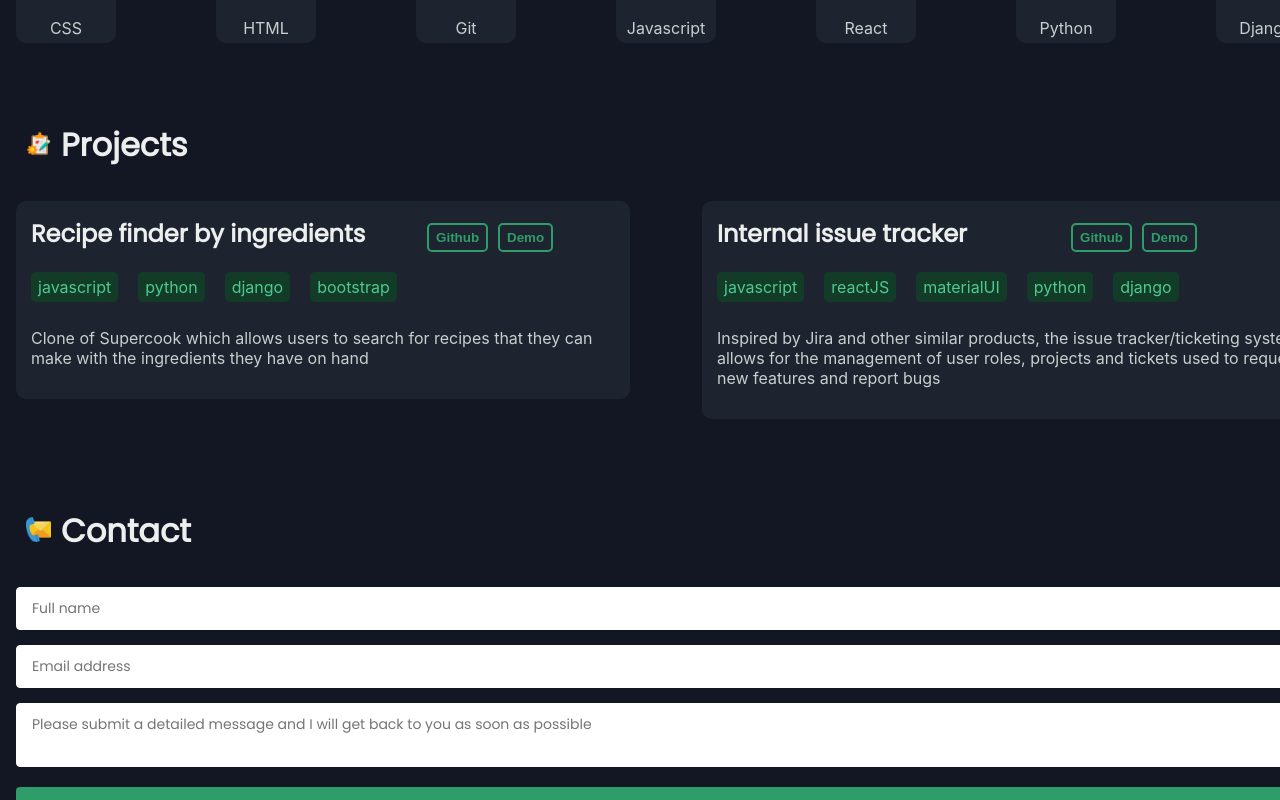
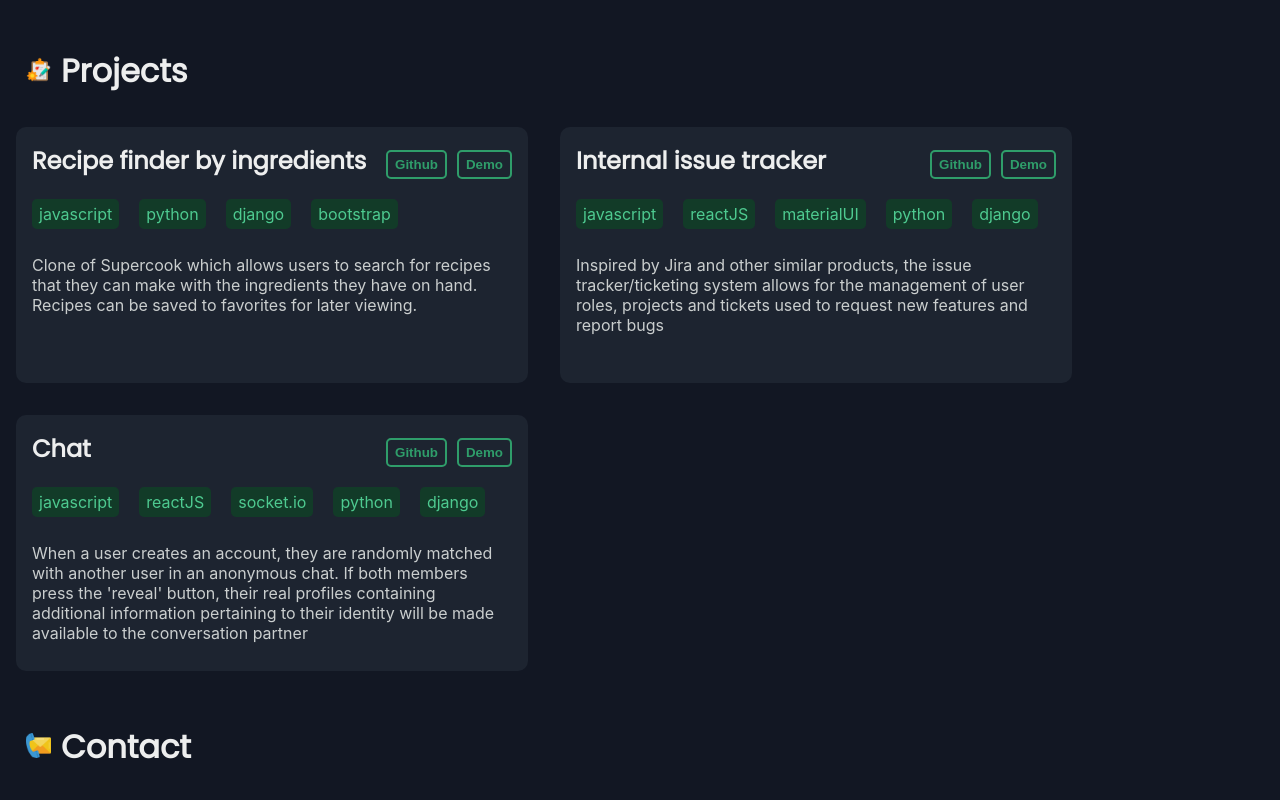
Before and after one commit to StefanIgnjatovic12/portfolio_website, a React (Create React App) app: page / in a window 1280 px wide. Shown: the part 540-1340 px from the top of the page. Built offline with nearby package versions, Linux system fonts and the light colour scheme.

Commit message:
Fix theme switch bug

```diff
--- a/src/Components/CSS/App.css
+++ b/src/Components/CSS/App.css
@@ -6,11 +6,12 @@
     --primary-green-color: #2f9d6a;
     --skill-button-text: #4eca90;
     --skill-button-background: #123b28;
-/*    -----------------------------------------   */
+    /*    -----------------------------------------   */
 
 
 }
-.lightmode{
+
+.lightmode {
     --body-background: #d9d9d9;
     --secondary-background: #e6e6e6;
     --primary-text-color: #1D2430;
@@ -18,7 +19,7 @@
     --primary-green-color: #2f9d6a;
     --skill-button-text: #1D2430;
     --skill-button-background: #d9d9d9
-    }
+}
 
 body {
     background-color: var(--body-background);
@@ -29,15 +30,15 @@ body {
 /*}*/
 
 html {
-  scroll-behavior: smooth;
+    scroll-behavior: smooth;
 }
-
 
 
 .grid-container {
     display: grid;
     grid-template-columns:  1fr 1fr 1fr;
-    grid-template-rows: 0.25fr 1fr 0.25fr 0.5fr 0.25fr 1fr 0.25fr 1fr 1fr;
+
+    grid-template-rows: 0.25fr 0.5fr 0.25fr 0.5fr 0.25fr 2fr 0.25fr 1fr 1fr;
     row-gap: 2em;
     column-gap: 1em;
     grid-template-areas:
--- a/src/Components/CSS/Content.css
+++ b/src/Components/CSS/Content.css
@@ -101,20 +101,25 @@
 .project-container {
     grid-area: project-container;
     display: flex;
-    justify-content: space-between;
+    justify-content: start;
+    flex-wrap: wrap;
 }
 
 .project-box {
     display: flex;
     flex-direction: column;
-    width: 584px;
-    height: fit-content;
+    width: 30rem;
+    /*height: fit-content;*/
+    height: 14rem;
     border-radius: 10px;
     background-color: var(--secondary-background);
     overflow-wrap: break-word;
-    padding: 15px
+    padding: 1rem;
+    margin-right: 2rem;
 }
-
+.project-box:nth-child(3) {
+    margin-top: 2rem;
+}
 .project-title {
     display: flex;
     width: 100%;
@@ -124,6 +129,7 @@
     font-weight: bold;
     padding-bottom: 25px;
     align-self: start;
+    justify-content: space-between;
 }
 
 .projects-skills {
@@ -172,7 +178,7 @@
 }
 
 .git-demo-buttons {
-    margin: auto;
+
 }
 
 button:hover {
--- a/src/Components/CSS/Navbar.css
+++ b/src/Components/CSS/Navbar.css
@@ -4,6 +4,7 @@
     position: fixed;
     width: 100%;
     top: 0;
+    /*height: 8vh;*/
     border-bottom: 1px solid var(--primary-green-color) ;
     background-color: var(--secondary-background);
     justify-content: center;
--- a/src/Components/JS/Content.js
+++ b/src/Components/JS/Content.js
@@ -53,17 +53,26 @@ export default function Content() {
                 <Projects
                     title="Recipe finder by ingredients"
                     description="Clone of Supercook which allows users to search
-                 for recipes that they can make with the ingredients they have on hand"
+                 for recipes that they can make with the ingredients they have on hand. Recipes can be saved to favorites for later viewing."
                     projectskills={['javascript', 'python', 'django', 'bootstrap']}
-                    github="https://www.google.com/"
-                    demo="https://www.google.com/"
+                    github="https://github.com/StefanIgnjatovic12/Django-Recipe-Search"
+                    demo="https://django-recipe-search.herokuapp.com/"
                 />
                 <Projects
                     title="Internal issue tracker"
                     description="Inspired by Jira and other similar products, the issue tracker/ticketing system allows for the management of user roles, projects and tickets used to request new features and report bugs "
                     projectskills={['javascript', 'reactJS', 'materialUI', 'python', 'django', ]}
-                    github="https://www.google.com/"
-                    demo="https://www.google.com/"
+                    github="https://linktr.ee/stefan412"
+                    demo="https://drf-react-ticketing-frontend.herokuapp.com/"
+                />
+
+                <Projects
+                    title="Chat"
+                    description="When a user creates an account, they are randomly matched with another user in an anonymous chat. If both members press the 'reveal' button,
+                    their real profiles containing additional information pertaining to their identity will be made available to the conversation partner"
+                    projectskills={['javascript', 'reactJS', 'socket.io', 'python', 'django', ]}
+                    github="https://linktr.ee/sterfan4129"
+                    demo="https://drf-react-ticketing-frontend.herokuapp.com/"
                 />
 
 
--- a/src/Components/JS/Projects.js
+++ b/src/Components/JS/Projects.js
@@ -39,5 +39,3 @@ export default function Projects(props) {
         </div>
     )
 }
-
-<button><a href="#">Button Text</a></button>
--- a/src/Components/JS/ThemeMode.js
+++ b/src/Components/JS/ThemeMode.js
@@ -4,7 +4,9 @@ import {useState} from "react";
 const ThemeMode = () => {
     const lightTheme = "light"
     const darkTheme = "dark"
-    const [theme, setTheme] = useState(localStorage.getItem('theme') ? localStorage.getItem('theme') : 'light')
+
+    // const [theme, setTheme] = useState(localStorage.getItem('theme') !== null ? localStorage.getItem('theme') : 'light')
+    const [theme, setTheme] = useState('dark')
 
     const enableLightMode = () => {
         document.body.classList.add('lightmode')
@@ -18,6 +20,9 @@ const ThemeMode = () => {
         setTheme(darkTheme)
     }
 
+    if (localStorage.getItem('theme') == null) {
+        enableDarkMode()
+    }
 
     // Switching themes on button click
     const switchTheme = e => {
```
Also changed, not shown: public/images/light2.png (added).
